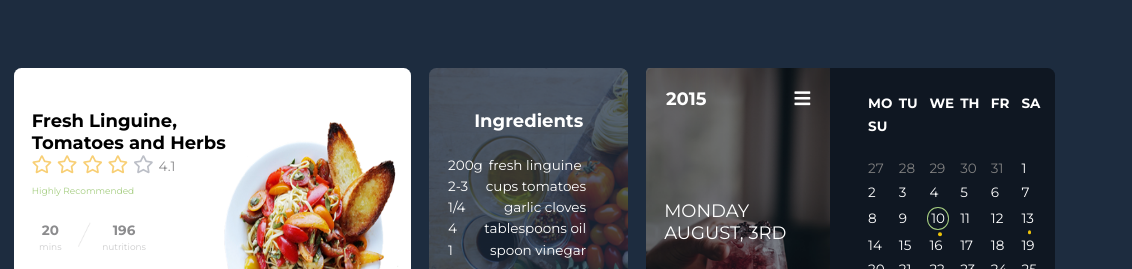
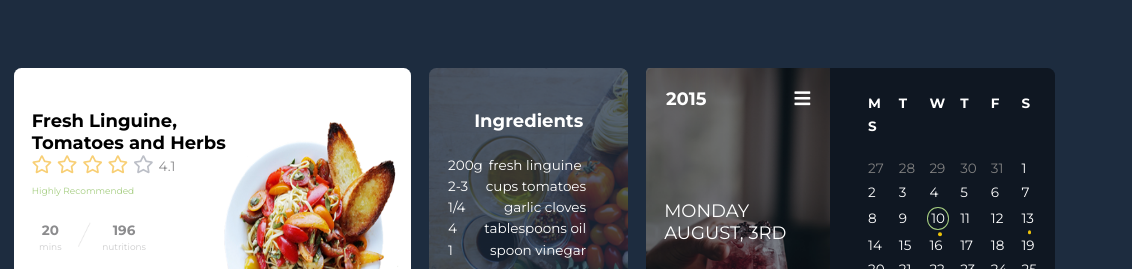
Before and after one commit to Predrag-A/task-food-drink-ui, a website: page src/index.html in a window 1280 px wide. Shown: the top 269 px of the page, 148-1280 px from the left. Drawn offline with nearby package versions, Linux system fonts and the light colour scheme; files that its build step writes are made by us from their sources.

Commit message:
Calendar quick change.

```diff
--- a/src/index.html
+++ b/src/index.html
@@ -111,13 +111,13 @@
 
           <div class="calendar__main__cal card__container--small t--white">
               <ul>
-                <li><strong>MO</strong></li>
-                <li><strong>TU</strong></li>
-                <li><strong>WE</strong></li>
-                <li><strong>TH</strong></li>
-                <li><strong>FR</strong></li>
-                <li><strong>SA</strong></li>
-                <li><strong>SU</strong></li>
+                <li><strong>M</strong></li>
+                <li><strong>T</strong></li>
+                <li><strong>W</strong></li>
+                <li><strong>T</strong></li>
+                <li><strong>F</strong></li>
+                <li><strong>S</strong></li>
+                <li><strong>S</strong></li>
               </ul>
 
               <ul>
```
Also changed, not shown: docs/index.html (+1 -1 lines).
